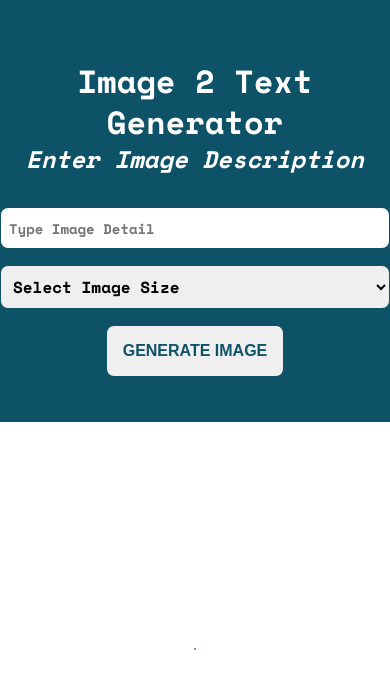
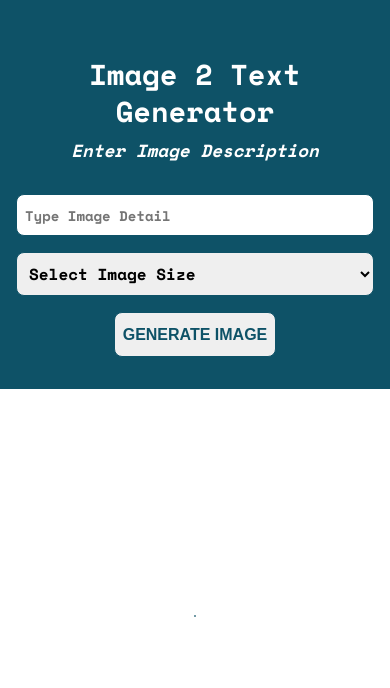
Before and after one commit to mcyandex/image-genertor-with-js, a React (Create React App) app: page / in a window 390 px wide. Shown: the top 688 px of the page. Built offline with nearby package versions, Linux system fonts and the light colour scheme; no server answers.

Commit message:
feat: added mobile styling

```diff
--- a/public/styles/css/style.css
+++ b/public/styles/css/style.css
@@ -13,6 +13,7 @@ html, body {
   height: 100%;
   text-align: justify;
   font-family: "Space Mono", monospace;
+  overflow: hidden;
 }
 html ::-webkit-scrollbar, body ::-webkit-scrollbar {
   width: 0.5rem;
@@ -73,6 +74,21 @@ textarea::placeholder {
   }
 }
 
+h1 {
+  padding-block: 0.5rem;
+}
+@media only screen and (max-width: 800px) {
+  h1 {
+    font-size: 1.8rem;
+  }
+}
+
+@media only screen and (max-width: 800px) {
+  h2 {
+    font-size: 1.1rem;
+  }
+}
+
 #imageGeneration {
   display: flex;
   flex-direction: column;
@@ -91,6 +107,13 @@ textarea::placeholder {
   justify-content: center;
   align-items: center;
   height: 50vh;
+  padding: 1rem;
+}
+@media only screen and (max-width: 800px) {
+  #imageGeneration form {
+    height: 100%;
+    padding-block: 2rem;
+  }
 }
 #imageGeneration form button {
   font-size: 1rem;
@@ -99,6 +122,14 @@ textarea::placeholder {
   border-radius: 0.5rem;
   font-weight: bolder;
   border: 1px solid #0e5267;
+}
+@media only screen and (max-width: 800px) {
+  #imageGeneration form button {
+    width: -webkit-max-content;
+    width: -moz-max-content;
+    width: max-content;
+    padding: 0.8rem 0.5rem;
+  }
 }
 #imageGeneration form .header {
   background-color: #0e5267;
@@ -116,6 +147,7 @@ textarea::placeholder {
   gap: 1rem;
   justify-content: center;
   align-items: center;
+  overflow-x: scroll;
 }
 #imageGeneration .image--container img {
   border-radius: 0.5rem;
--- a/public/styles/style.scss
+++ b/public/styles/style.scss
@@ -18,7 +18,7 @@ html, body{
     height: 100%;
     text-align: justify;
     font-family: 'Space Mono', monospace;
-    // overflow: hidden;
+    overflow: hidden;
 
     ::-webkit-scrollbar{
         // display: none;
@@ -75,6 +75,20 @@ button, input[type=submit]{
     }
 }
 
+h1{
+    padding-block: 0.5rem;
+
+    @include mobile{
+        font-size: 1.8rem;
+    }
+}
+
+h2{
+    @include mobile{
+        font-size: 1.1rem;
+    }
+}
+
 #imageGeneration{
     @include flex-col;
     width: 100%;
@@ -85,6 +99,12 @@ button, input[type=submit]{
         width: 100%;
         @include flex-col;
         height: 50vh;
+        padding: 1rem;
+
+        @include mobile{
+            height: 100%;
+            padding-block: 2rem;
+        }
 
         button{
             font-size: 1rem;
@@ -93,6 +113,11 @@ button, input[type=submit]{
             border-radius: 0.5rem;
             font-weight: bolder;
             border: 1px solid $primary;
+
+            @include mobile{
+                width: max-content;
+                padding: 0.8rem 0.5rem;
+            }
         }
 
         .header{
@@ -109,6 +134,7 @@ button, input[type=submit]{
         min-height: 50vh;
         background-color: $default;
         @include flex-col;
+        overflow-x: scroll;
 
         img{
             border-radius: 0.5rem;
```
Also changed, not shown: 1 other file (tests, documents, lock files or other folders).
